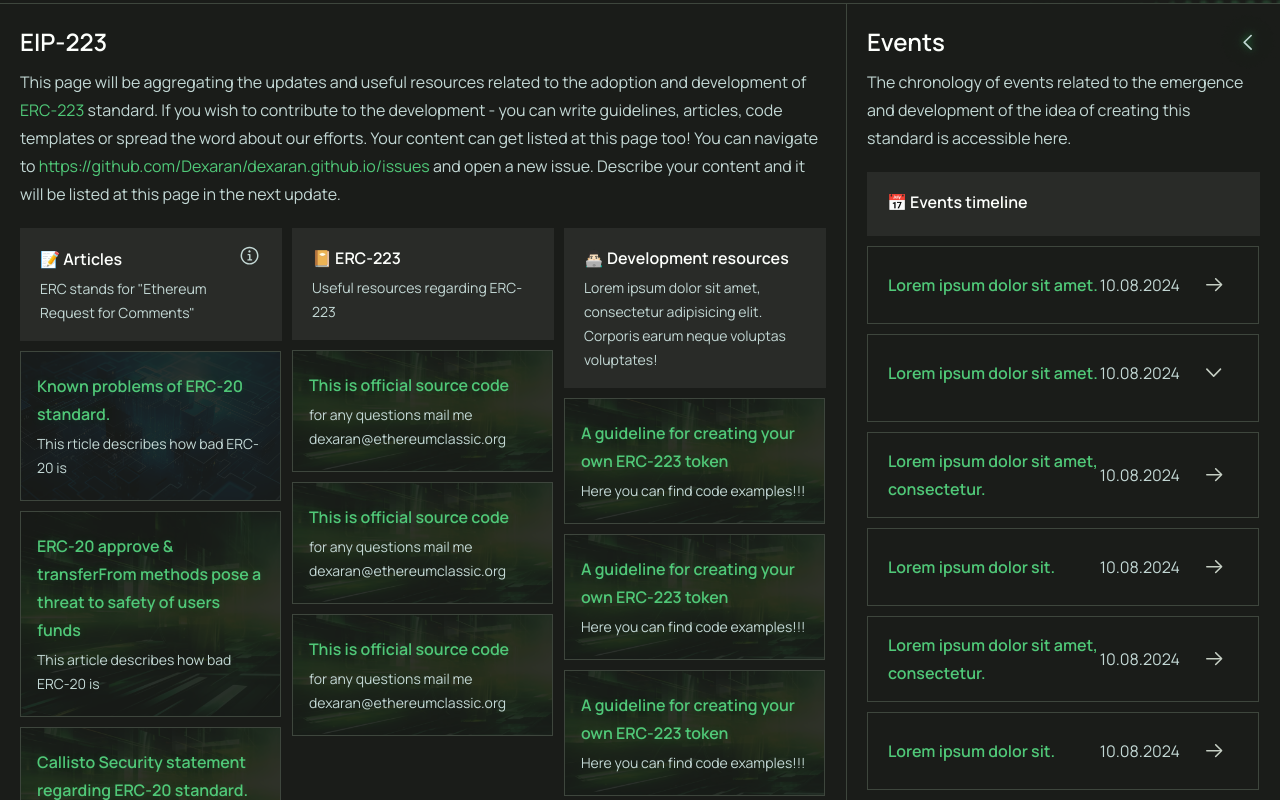
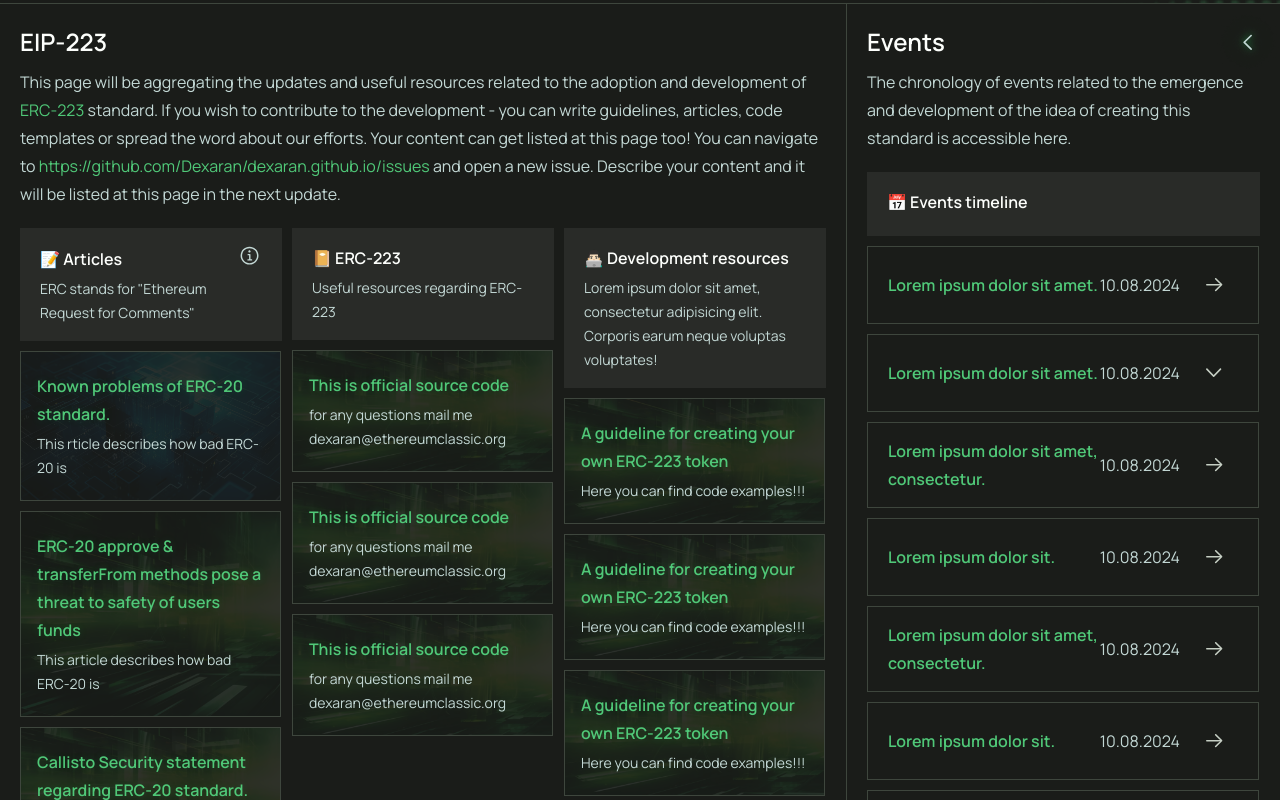
Before and after one commit to Dexaran/dexaran.github.io, a Next.js app in the folder erc223-page-sources/: page / in a window 1280 px wide. Shown: the part 369-1169 px from the top of the page. Built offline with nearby package versions, Linux system fonts and the light colour scheme.

Commit message:
Fix highlight events style

```diff
--- a/erc223-page-sources/src/components/RecentEvent/RecentEvent.module.scss
+++ b/erc223-page-sources/src/components/RecentEvent/RecentEvent.module.scss
@@ -24,17 +24,6 @@
       color: colors.$palette-green;
       text-shadow: 0 0 16px rgba(43, 231, 106, 0.80);
     }
-  }
-}
-
-.highlighted {
-  border: 1px solid colors.$text-primary;
-  .title {
-    color: colors.$text-primary;
-    text-shadow: 0 0 16px colors.$text-primary;
-  }
-  .date {
-    color: colors.$text-primary;
   }
 }
 
@@ -84,7 +73,6 @@
   width: 100%;
   justify-content: space-between;
   flex-direction: column;
-  gap: 10px;
   padding: 14px 0px;
   align-items: center;
 
@@ -185,4 +173,16 @@
   width: 100%;
   border-top: 1px solid colors.$border-primary;
   padding: 0px 20px;
+  margin-top: 10px;
 }
+
+.highlighted {
+  border: 1px solid colors.$text-primary;
+  .title {
+    color: colors.$text-primary;
+    text-shadow: 0 0 16px colors.$text-primary;
+  }
+  .date {
+    color: colors.$text-primary;
+  }
+}
--- a/erc223-page-sources/src/components/RecentEvent/RecentEvent.tsx
+++ b/erc223-page-sources/src/components/RecentEvent/RecentEvent.tsx
@@ -32,7 +32,7 @@ export default function RecentEvent({ url, urls, title, date, isHighlighted, onM
               </svg>
             </span>
           </div>
-          <Collapse open={isOpen} style={{width:"100%"}}>
+          <Collapse open={isOpen} style={{ width:"100%" }}>
             <div className={styles.urlsContainer}>
               {urls.map(({ title, url }) => (
                 <a target="_blank"  key={url} className={styles.urlContainer} href={url} onClick={(event) => event.stopPropagation()}>
```
